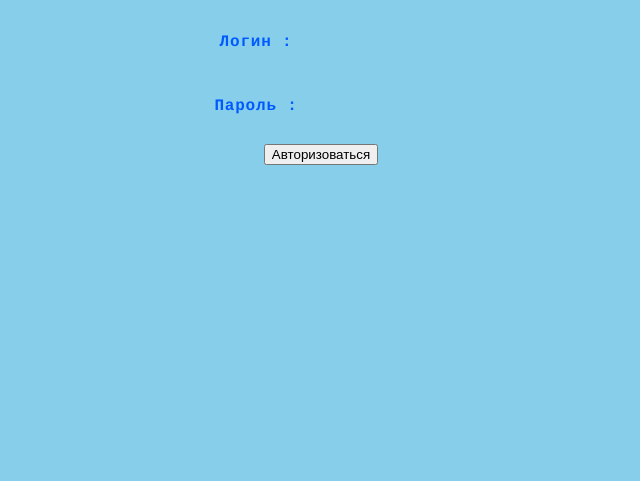
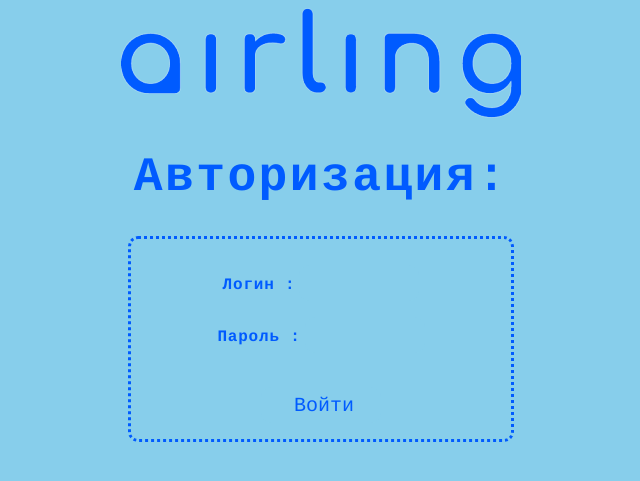
Before and after one commit to DeKusi/Course_work, a Django app: page /login/ in a window 1280 px wide. Shown: the top 481 px of the page, without its empty margins (319-959 px from the left). Run offline with Django 3.2, Linux system fonts and the light colour scheme.

Commit message:
Air_detail1 all

```diff
--- a/Course_work/templates/login.html
+++ b/Course_work/templates/login.html
@@ -1,26 +1,27 @@
-<!DOCTYPE html>
-<html lang="en">
+<html>
+<head>
+<meta charset="UTF-8">
+<title>Авторизация</title>
+</head>
 <link href="../../static/style.css" type="text/css" rel="stylesheet">
-<link href="style.css" type="text/css" rel="stylesheet">
-<head>
-    <meta charset="UTF-8">
-    <title>Авторизация</title>
-</head>
+<header>
+<img src="../../static/airling1.png">
+<h1> Авторизация: </h1>
+</header>
 <body>
+<div class="table">
 {% if request.session %}
 {% endif %}
-
-    <form action="/login/" method="post"> {% csrf_token %}
-      {{ form.as_p }}
-        <div>
-            <button type="submit">Авторизоваться</button>
-        </div>
+ <form action="/login/" method="post">
+        {% csrf_token %}
+        {{ form.as_p }}
+        <br><input type="submit" value="Войти"/></br>
     </form>
+    </div>
 {% if error  == 'Неправильно введён логин или пароль' %}
     <p>
     {{ error }}
     </p>
 {% endif %}
-
 </body>
 </html>
```
